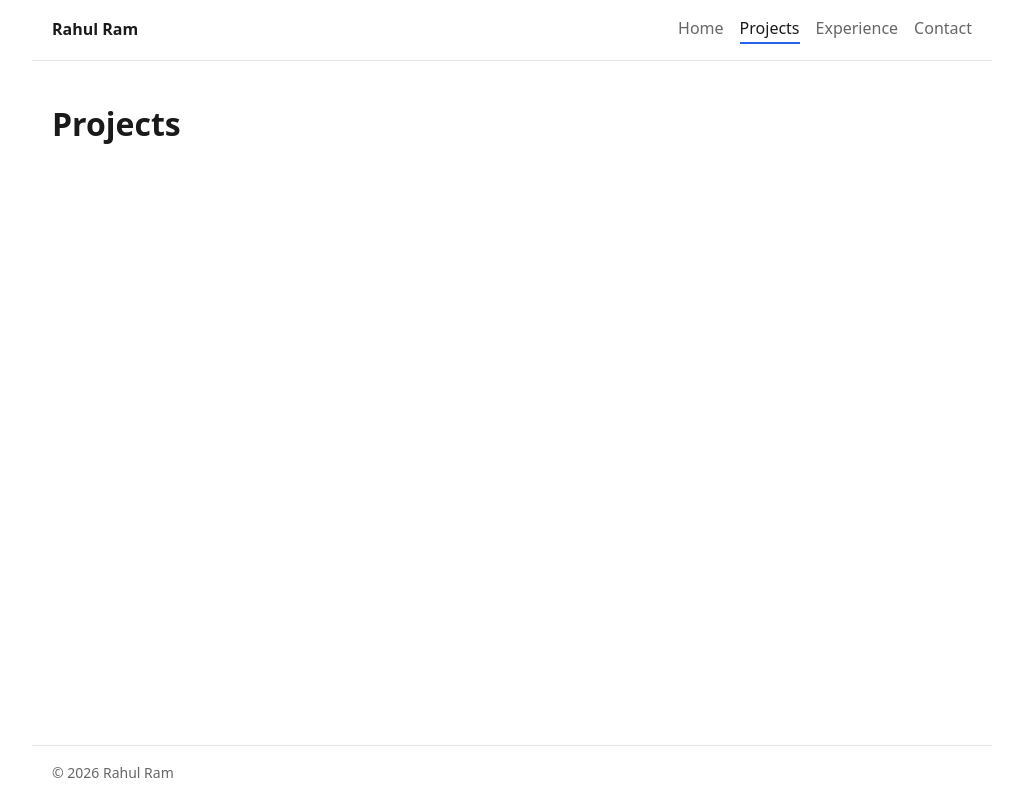
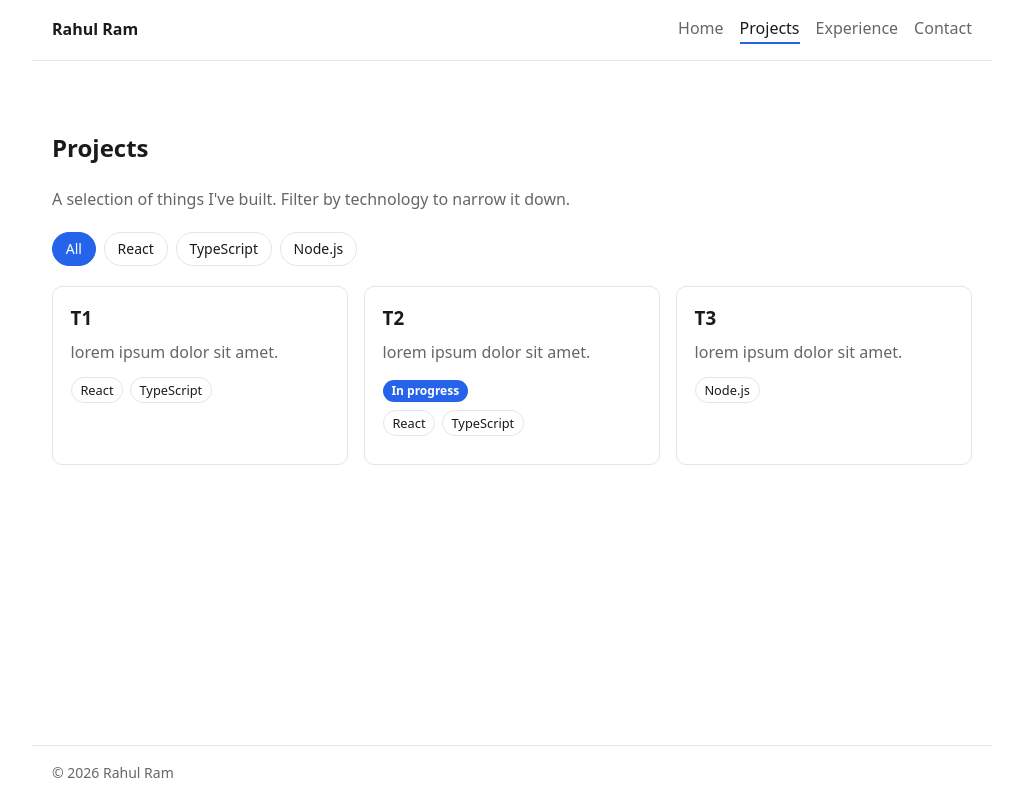
Before and after one commit to RahulREg/my-portfolio, a React (Vite) app: page /#/projects in a window 1280 px wide. Shown: the whole page, without its empty margins (128-1151 px from the left). Built offline with nearby package versions, Linux system fonts and the light colour scheme.

Commit message:
chore: Build Projects page with filters

```diff
--- a/src/components/ProjectCard/ProjectCard.module.css
+++ b/src/components/ProjectCard/ProjectCard.module.css
@@ -32,3 +32,14 @@
   gap: 1rem;
   font-size: 0.9rem;
 }
+
+.badge {
+  display: inline-block;
+  margin-bottom: 0.5rem;
+  font-size: 0.75rem;
+  font-weight: 600;
+  padding: 0.1rem 0.55rem;
+  border-radius: 999px;
+  background: var(--accent);
+  color: var(--bg);
+}
--- a/src/components/ProjectCard/ProjectCard.tsx
+++ b/src/components/ProjectCard/ProjectCard.tsx
@@ -6,6 +6,9 @@ export default function ProjectCard({ project }: { project: Project }) {
     <article className={styles.card}>
       <h3>{project.title}</h3>
       <p>{project.summary}</p>
+      {project.status === "in-progress" && (
+        <span className={styles.badge}>In progress</span>
+      )}
       <ul className={styles.tags} aria-label="Technologies">
         {project.tags.map((tag) => (
           <li key={tag}>{tag}</li>
--- /dev/null
+++ b/src/components/Projects/Projects.module.css
@@ -0,0 +1,38 @@
+.page { padding: 2rem 0; }
+
+.intro {
+  color: var(--muted);
+  max-width: 40rem;
+}
+
+.filters {
+  display: flex;
+  flex-wrap: wrap;
+  gap: 0.5rem;
+  margin: 1.25rem 0;
+}
+
+.chip {
+  font: inherit;
+  font-size: 0.875rem;
+  padding: 0.3rem 0.8rem;
+  border: 1px solid var(--border);
+  border-radius: 999px;
+  background: transparent;
+  color: var(--fg);
+  cursor: pointer;
+}
+
+.chip:hover { border-color: var(--accent); }
+
+.chip[aria-pressed="true"] {
+  background: var(--accent);
+  border-color: var(--accent);
+  color: var(--bg);
+}
+
+.grid {
+  display: grid;
+  grid-template-columns: repeat(auto-fill, minmax(240px, 1fr));
+  gap: 1rem;
+}
--- a/src/components/Projects/Projects.tsx
+++ b/src/components/Projects/Projects.tsx
@@ -1,4 +1,58 @@
-// Projects.tsx
+import { useState } from "react";
+import ProjectCard from "../ProjectCard/ProjectCard";
+import { useProjects } from "../../hooks/useProjects";
+import styles from "./Projects.module.css";
+
+const ALL = "All";
+
 export default function Projects() {
-  return <h1>Projects</h1>;
+  const { projects, loading, error } = useProjects();
+  const [activeTag, setActiveTag] = useState(ALL);
+
+  const tags = [ALL, ...new Set(projects.flatMap((p) => p.tags))];
+  const visible =
+    activeTag === ALL
+      ? projects
+      : projects.filter((p) => p.tags.includes(activeTag));
+
+  return (
+    <section className={styles.page}>
+      <h1>Projects</h1>
+      <p className={styles.intro}>
+        A selection of things I've built. Filter by technology to narrow it
+        down.
+      </p>
+
+      {loading && <p>Loading…</p>}
+      {error && <p role="alert">{error}</p>}
+
+      {!loading && !error && (
+        <>
+          <div className={styles.filters} role="group" aria-label="Filter by technology">
+            {tags.map((tag) => (
+              <button
+                key={tag}
+                type="button"
+                className={styles.chip}
+                aria-pressed={tag === activeTag}
+                onClick={() => setActiveTag(tag)}
+              >
+                {tag}
+              </button>
+            ))}
+          </div>
+
+          {visible.length === 0 ? (
+            <p>No projects match that filter.</p>
+          ) : (
+            <div className={styles.grid}>
+              {visible.map((p) => (
+                <ProjectCard key={p.id} project={p} />
+              ))}
+            </div>
+          )}
+        </>
+      )}
+    </section>
+  );
 }
--- a/src/hooks/useProjects.ts
+++ b/src/hooks/useProjects.ts
@@ -5,13 +5,26 @@ import type { Project } from "../types/project";
 export function useProjects() {
   const [projects, setProjects] = useState<Project[]>([]);
   const [loading, setLoading] = useState(true);
+  const [error, setError] = useState<string | null>(null);
 
   useEffect(() => {
-    getProjects().then((result) => {
-      setProjects(result);
-      setLoading(false);
-    });
+    let cancelled = false;
+
+    getProjects()
+      .then((result) => {
+        if (!cancelled) setProjects(result);
+      })
+      .catch(() => {
+        if (!cancelled) setError("Couldn't load projects.");
+      })
+      .finally(() => {
+        if (!cancelled) setLoading(false);
+      });
+
+    return () => {
+      cancelled = true;
+    };
   }, []);
 
-  return { projects, loading };
+  return { projects, loading, error };
 }
```
